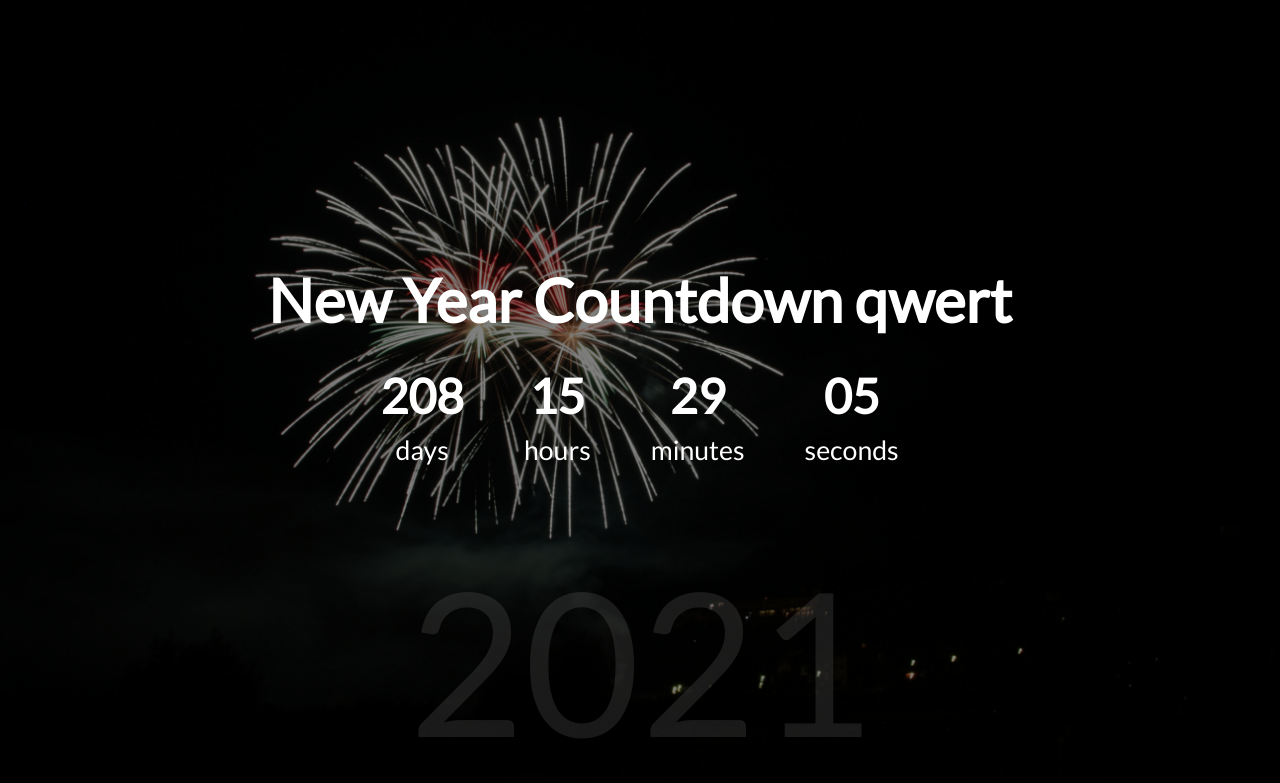
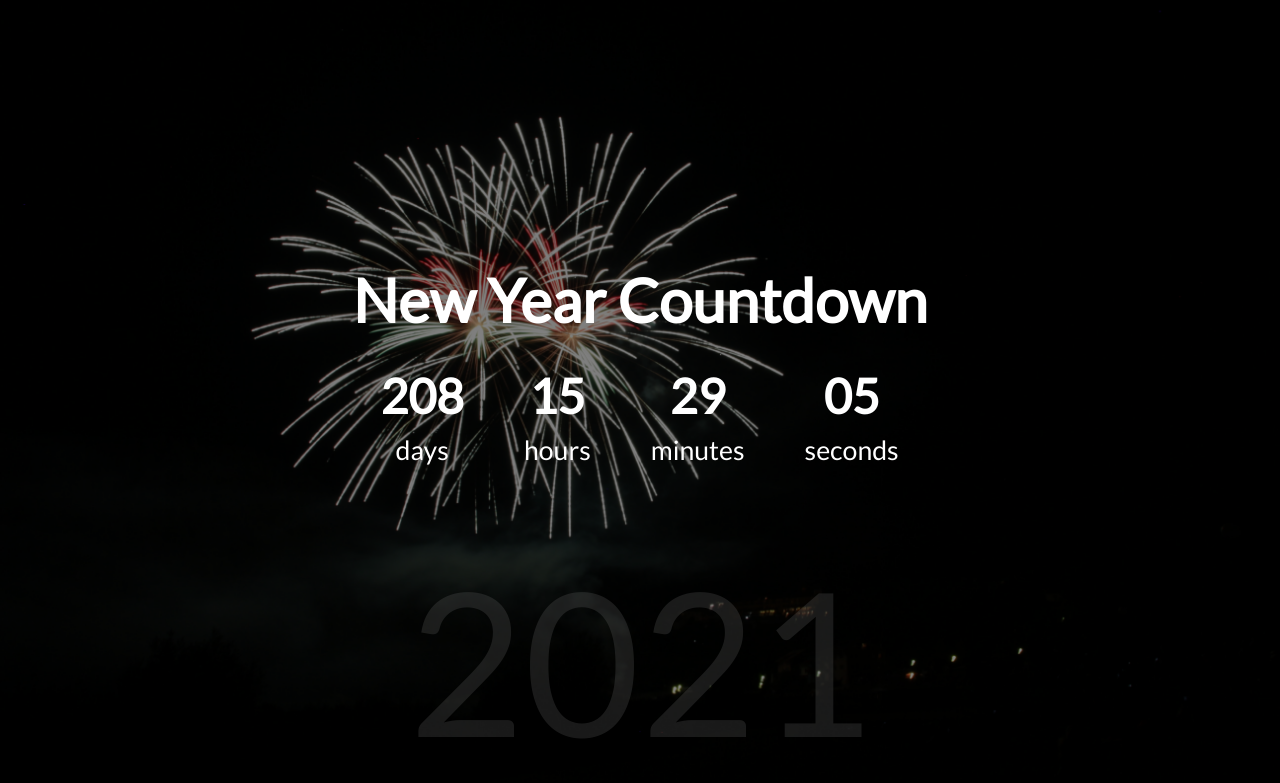
Before and after one commit to adityasharan01/New-Year-Countdown, a plain HTML site: page index.html in a window 1280 px wide. Drawn offline with Linux system fonts and the light colour scheme.

Commit message:
theek hi hai

```diff
--- a/index.html
+++ b/index.html
@@ -10,7 +10,7 @@
   <body>
     <div id="year" class="year"></div>
 
-    <h1>New Year Countdown qwert</h1>
+    <h1>New Year Countdown</h1>
 
     <div id="countdown" class="countdown">
       <div class="time">
```
